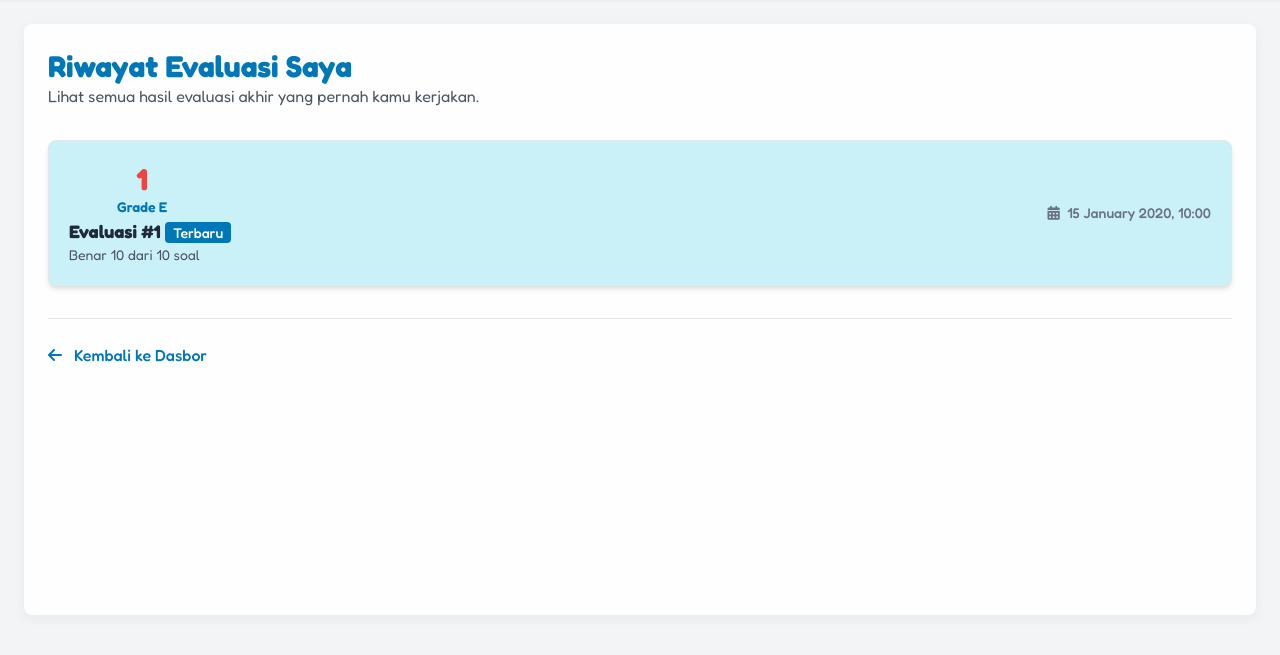
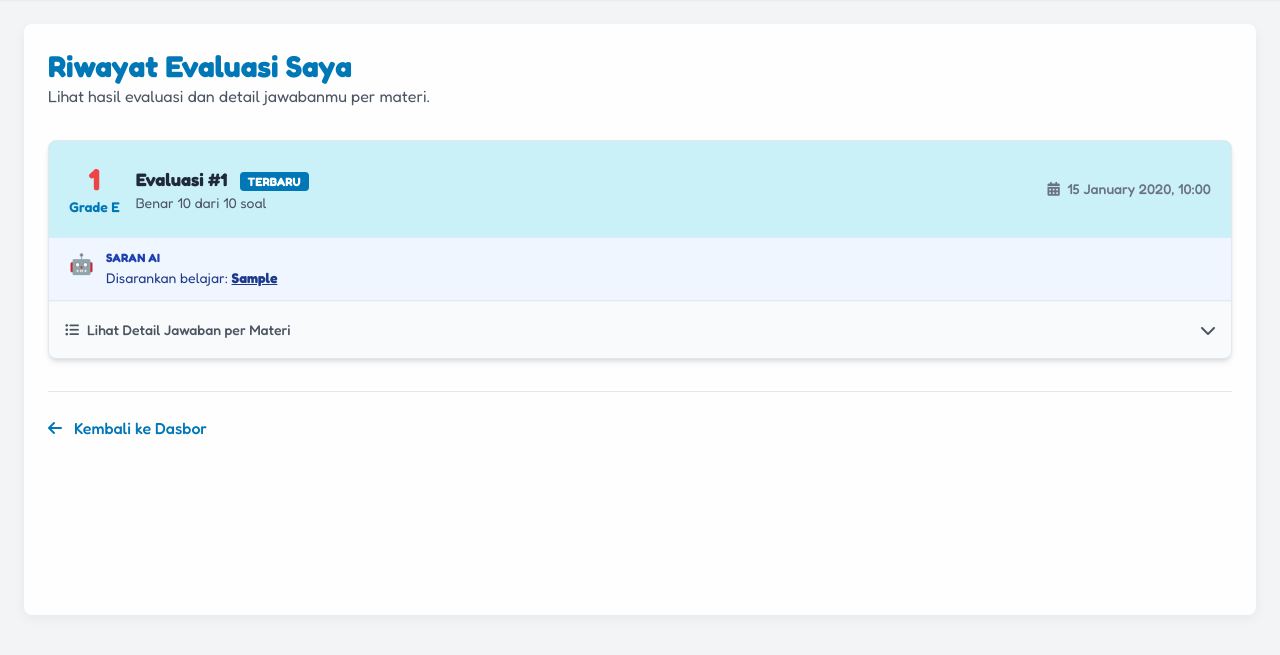
Before and after one commit to ahmadmcer/bimbaka, a Django app: page /riwayat-evaluasi/ in a window 1280 px wide. Shown: the part 73-728 px from the top of the page. Run offline with Django 5.2, Linux system fonts and the light colour scheme; a user stored in the database is signed in; tables that the repository leaves empty hold one stand-in row (values such as "Sample post"); grey boxes marked "Sample" are stand-in pictures; data that the repository does not hold is empty; some libraries are stand-ins or nearby versions.

Commit message:
recomendation update 1

```diff
--- a/belajar/templates/pages/riwayat_evaluasi.html
+++ b/belajar/templates/pages/riwayat_evaluasi.html
@@ -7,15 +7,16 @@
 
   <div class="mb-8">
     <h1 class="text-3xl font-bold" style="color: #0077B6;">Riwayat Evaluasi Saya</h1>
-    <p class="text-gray-600">Lihat semua hasil evaluasi akhir yang pernah kamu kerjakan.</p>
+    <p class="text-gray-600">Lihat hasil evaluasi dan detail jawabanmu per materi.</p>
   </div>
 
-  <div class="space-y-4">
+  <div class="space-y-6">
 
     {% for evaluasi in riwayat_list %}
-      <div class="p-5 rounded-lg shadow-md border border-gray-200 flex flex-col sm:flex-row justify-between items-start sm:items-center" style="background-color: {% if forloop.first %}#caf0f8{% else %}white{% endif %};">
+      <div class="rounded-lg shadow-md border border-gray-200 overflow-hidden" style="background-color: {% if forloop.first %}#caf0f8{% else %}white{% endif %};">
 
-        <div class_pro="flex items-center mb-3 sm:mb-0">
+        <div class="p-5 flex flex-col sm:flex-row justify-between items-start sm:items-center">
+            <div class="flex items-center mb-3 sm:mb-0">
               <div class="mr-4 text-center">
                 {% with grade_color=evaluasi.get_grade_color %}
                   <div class="text-3xl font-bold" style="color:
@@ -36,7 +37,7 @@
                 <h3 class="text-lg font-bold text-gray-800">
                   Evaluasi #{{ forloop.revcounter }}
                   {% if forloop.first %}
-                <span class="text-sm font-medium text-white px-2 py-0.5 rounded" style="background-color: #0077B6;">Terbaru</span>
+                    <span class="text-xs font-bold text-white px-2 py-0.5 rounded ml-2" style="background-color: #0077B6;">TERBARU</span>
                   {% endif %}
                 </h3>
                 <p class="text-sm text-gray-600">
@@ -44,15 +45,84 @@
                 </p>
               </div>
             </div>
-
-        <div class="text-sm text-gray-500 font-medium text-left sm:text-right mt-2 sm:mt-0">
+            <div class="text-sm text-gray-500 font-medium mt-2 sm:mt-0">
               <i class="fa-solid fa-calendar-days mr-1"></i>
               {{ evaluasi.created_at|date:"d F Y, H:i" }}
             </div>
+        </div>
+
+        {% if evaluasi.rekomendasi_materi %}
+        <div class="bg-blue-50 px-5 py-3 border-t border-b border-blue-100 flex items-start gap-3">
+            <div class="text-xl">🤖</div>
+            <div>
+                <h4 class="font-bold text-blue-800 text-xs uppercase tracking-wide">Saran AI</h4>
+                <p class="text-blue-900 text-sm mt-0.5">
+                    Disarankan belajar: <span class="font-bold underline">{{ evaluasi.rekomendasi_materi }}</span>
+                </p>
+            </div>
+        </div>
+        {% endif %}
+
+        <details class="group bg-white">
+            <summary class="flex justify-between items-center font-medium cursor-pointer list-none p-4 bg-gray-50 hover:bg-gray-100 transition-colors text-gray-600 border-t border-gray-100">
+                <span class="text-sm flex items-center">
+                    <i class="fa-solid fa-list-ul mr-2"></i> Lihat Detail Jawaban per Materi
+                </span>
+                <span class="transition group-open:rotate-180">
+                    <i class="fa-solid fa-chevron-down"></i>
+                </span>
+            </summary>
+
+            <div class="p-5 text-sm">
+                {% regroup evaluasi.jawaban_evaluasi.all|dictsort:"materi_soal" by get_materi_soal_display as materi_list %}
+
+                {% for materi in materi_list %}
+                    <div class="mb-6 last:mb-0">
+                        <div class="flex items-center mb-3 pb-2 border-b border-gray-100">
+                            <span class="bg-blue-100 text-blue-800 text-xs font-bold px-2 py-1 rounded mr-2">
+                                {{ materi.grouper|slice:":8" }} </span>
+                            <h5 class="font-bold text-gray-700">
+                                {{ materi.grouper }} </h5>
+                        </div>
+
+                        <div class="space-y-3 pl-2 sm:pl-4">
+                            {% for jawaban in materi.list %}
+                            <div class="flex justify-between items-start gap-3 p-3 rounded-lg {% if jawaban.is_correct %}bg-green-50 border border-green-100{% else %}bg-red-50 border border-red-100{% endif %}">
+                                <div class="flex-1">
+                                    <p class="text-gray-800 mb-2 font-medium">{{ jawaban.soal_pertanyaan }}</p>
+
+                                    <div class="text-xs sm:text-sm flex flex-col sm:flex-row gap-1 sm:gap-4">
+                                        <div class="text-gray-600">
+                                            Jawabanmu:
+                                            <span class="font-bold {% if jawaban.is_correct %}text-green-700{% else %}text-red-600{% endif %}">
+                                                {{ jawaban.jawaban_user|default:"-" }}
+                                            </span>
+                                        </div>
+                                        {% if not jawaban.is_correct %}
+                                        <div class="text-gray-600">
+                                            Kunci: <span class="font-bold text-green-700">{{ jawaban.jawaban_benar }}</span>
+                                        </div>
+                                        {% endif %}
+                                    </div>
+                                </div>
+                                <div class="flex-shrink-0 pt-0.5">
+                                    {% if jawaban.is_correct %}
+                                        <i class="fa-solid fa-check text-green-500 text-lg"></i>
+                                    {% else %}
+                                        <i class="fa-solid fa-xmark text-red-500 text-lg"></i>
+                                    {% endif %}
+                                </div>
+                            </div>
+                            {% endfor %}
+                        </div>
+                    </div>
+                {% endfor %}
+            </div>
+        </details>
 
       </div>
     {% empty %}
-      <div class_pro="text-center p-8 bg-gray-50 rounded-lg">
+      <div class="text-center p-8 bg-gray-50 rounded-lg">
         <i class="fa-solid fa-folder-open text-4xl text-gray-400 mb-4"></i>
         <h3 class="text-xl font-semibold text-gray-700">Belum Ada Riwayat</h3>
         <p class="text-gray-500">Kamu belum pernah menyelesaikan evaluasi akhir.</p>
--- a/belajar/views.py
+++ b/belajar/views.py
@@ -371,7 +371,7 @@ def get_ai_recommendation(evaluasi, kelas_siswa):
 
         # Format data ke DataFrame (karena model dilatih pake DF dgn nama kolom tertentu)
         # Nama kolom harus mengandung kata "NILAI" agar sesuai logic di create_model.py
-        feature_names = [f'NILAI_MATERI_{i}' for i in range(1, 7)]
+        feature_names = [f'NILAI_{i}' for i in range(1, 7)]
         X_input = pd.DataFrame([input_features], columns=feature_names)
 
         # 4. Lakukan Prediksi
```
Lines whose indentation alone changed are shown as unchanged.
